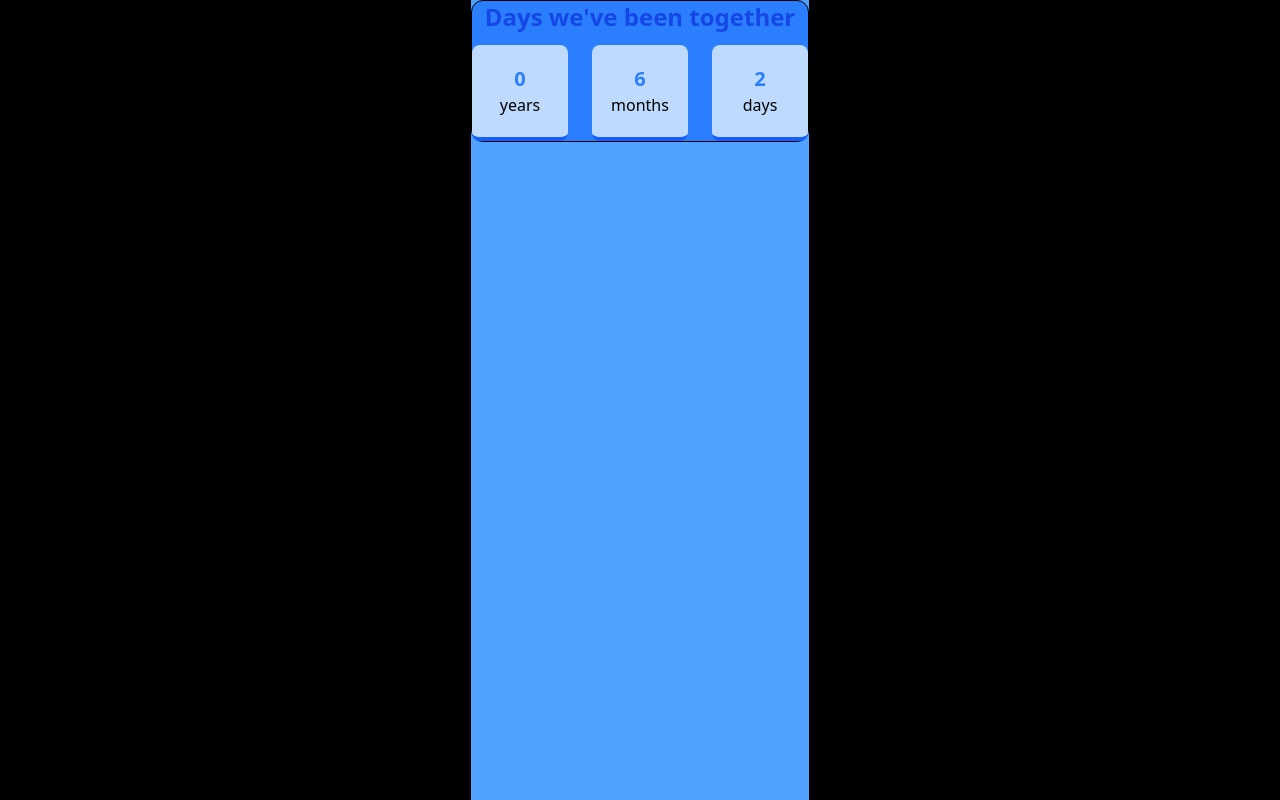
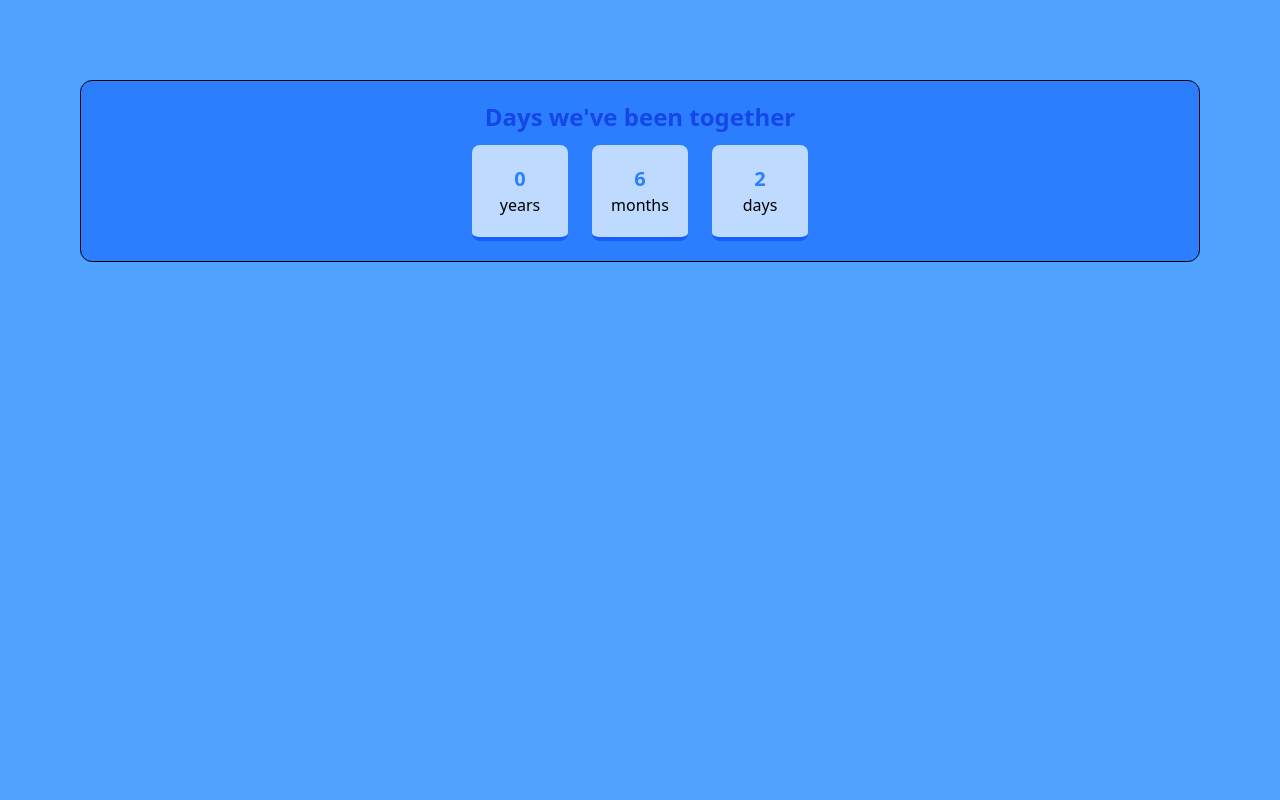
Before and after one commit to NE1NN/us, a React (Vite) app: page / in a window 1280 px wide. Built offline with nearby package versions, Linux system fonts and the light colour scheme.

Commit message:
fix padding issue

```diff
--- a/src/pages/Flowers/flowers.css
+++ b/src/pages/Flowers/flowers.css
@@ -1,11 +1,3 @@
-*,
-*::after,
-*::before {
-  padding: 0;
-  margin: 0;
-  box-sizing: border-box;
-}
-
 :root {
   --dark-color: #000;
 }
--- a/src/pages/Home/Home.tsx
+++ b/src/pages/Home/Home.tsx
@@ -2,7 +2,7 @@ import Countdown from "./Countdown";
 
 export default function Home() {
   return (
-    <div className="bg-blue-400 h-screen p-20">
+    <div className="bg-blue-400 h-screen w-screen p-20">
       <div className="bg-blue-500 mx-auto flex flex-col items-center justify-center py-5 gap-3 border rounded-xl">
         <div className="text-2xl text-blue-700 font-bold">Days we've been together</div>
         <Countdown />
```
